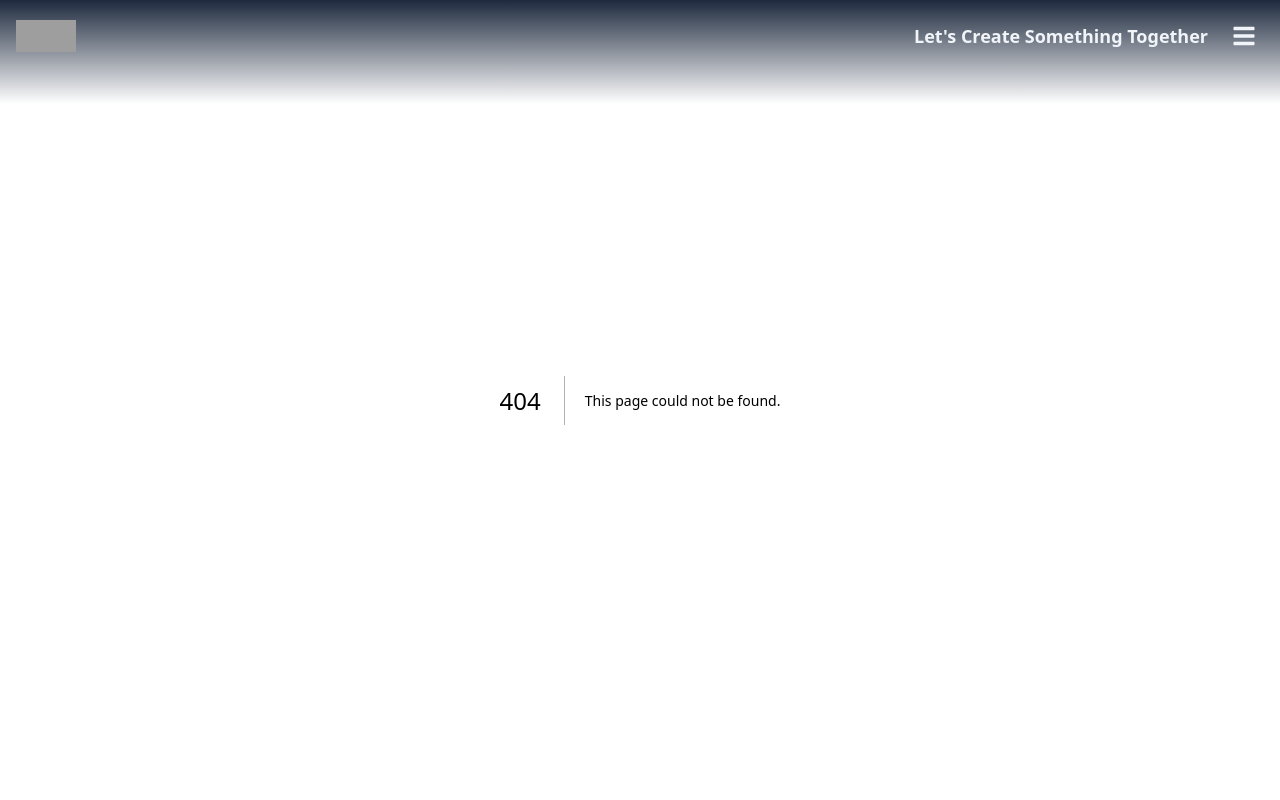
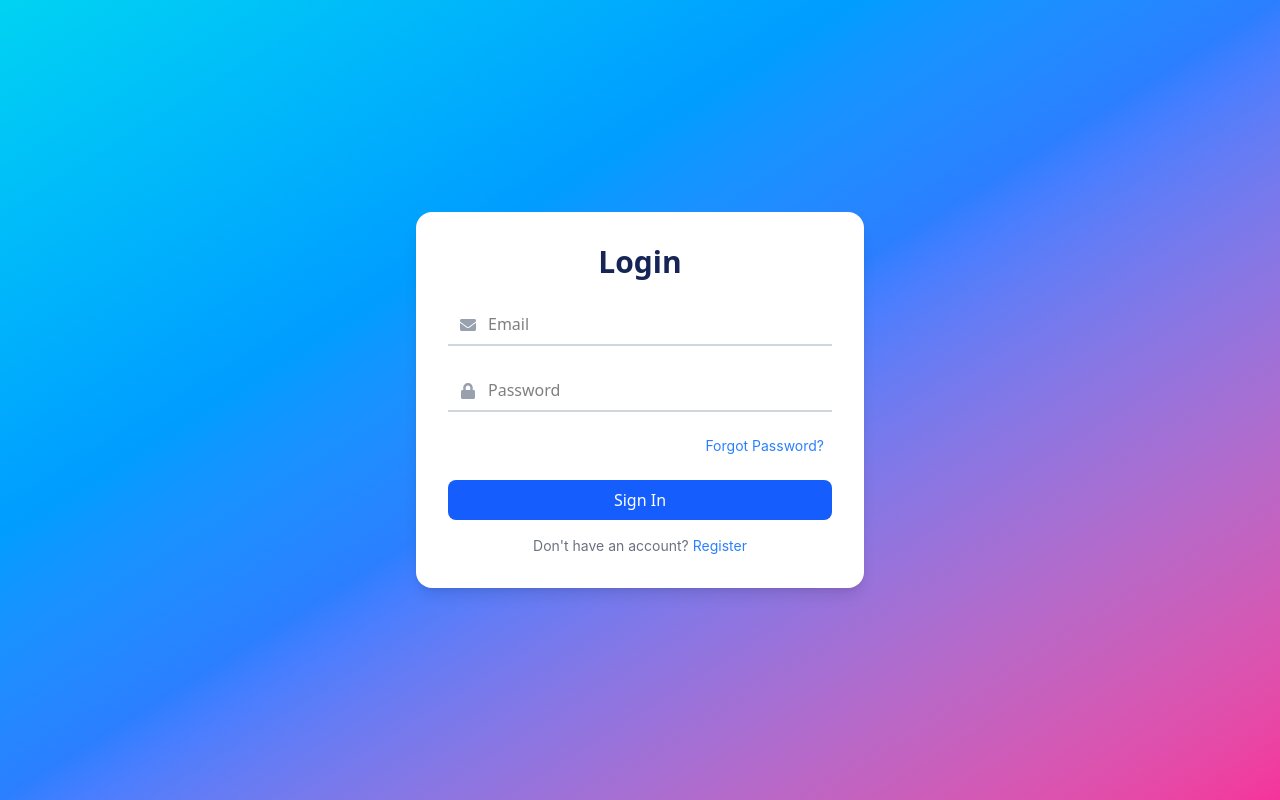
Before and after one commit to infinitepixel-dev/InfinitePixel-Main, a Next.js app: page /dashboard/login in a window 1280 px wide. Before the commit this address had no page. Shown: the top 800 px of the page. Built offline with nearby package versions, Linux system fonts and the light colour scheme; no server answers; grey boxes are pictures that could not be loaded; what tailwindcss-motion would draw is missing.

Commit message:
added logic to allow login to work with firebase

```diff
--- a/package.json
+++ b/package.json
@@ -12,6 +12,7 @@
     "@fortawesome/fontawesome-svg-core": "^6.6.0",
     "@fortawesome/free-brands-svg-icons": "^6.6.0",
     "@fortawesome/react-fontawesome": "^0.2.2",
+    "firebase": "^11.6.1",
     "gsap": "^3.12.7",
     "next": "15.3.1",
     "prop-types": "^15.8.1",
--- a/src/app/components/Navbar.jsx
+++ b/src/app/components/Navbar.jsx
@@ -7,9 +7,6 @@ import gsap from "gsap"
 
 // Icons
 import { FaBars, FaTimes } from "react-icons/fa"
-
-// Logos
-// import ReactLogo from "images/logo.svg";
 
 const Navbar = () => {
   const router = useRouter()
@@ -133,7 +130,7 @@ const Navbar = () => {
             className="p-0 m-0 bg-transparent border-none focus:outline-none"
             aria-label="Navigate to home"
           >
-            <img src="images/logo.svg" alt="React Logo" className="h-8 w-15" />
+            <img src="/images/logo.svg" alt="React Logo" className="h-8 w-15" />
           </button>
         </div>
 
--- /dev/null
+++ b/src/app/components/RootClientLayout.jsx
@@ -0,0 +1,24 @@
+// app/RootClientLayout.jsx
+"use client"
+
+import PropTypes from "prop-types"
+import { usePathname } from "next/navigation"
+import Navbar from "@components/Navbar"
+import Footer from "@components/Footer"
+
+export default function RootClientLayout({ children }) {
+  const pathname = usePathname()
+  const isDashboardRoute = pathname?.startsWith("/dashboard")
+
+  return (
+    <>
+      {!isDashboardRoute && <Navbar />}
+      <main>{children}</main>
+      {!isDashboardRoute && <Footer />}
+    </>
+  )
+}
+
+RootClientLayout.propTypes = {
+  children: PropTypes.node.isRequired,
+}
--- /dev/null
+++ b/src/app/dashboard/login/LoginPage.jsx
@@ -0,0 +1,95 @@
+"use client"
+import React, { useState } from "react"
+import { FaEnvelope, FaLock } from "react-icons/fa"
+import { signInWithEmailAndPassword } from "firebase/auth"
+import { auth } from "@/lib/firebaseClient" // Adjust if needed
+
+export default function LoginPage() {
+  const [email, setEmail] = useState("")
+  const [password, setPassword] = useState("")
+  const [errorMessage, setErrorMessage] = useState("")
+
+  const handleLoginSubmit = async (event) => {
+    event.preventDefault()
+    setErrorMessage("")
+
+    try {
+      await signInWithEmailAndPassword(auth, email, password)
+      console.log("User logged in successfully")
+      // Optionally redirect the user here
+    } catch (error) {
+      setErrorMessage(error.message)
+    }
+  }
+
+  return (
+    <div className="grid w-full h-screen bg-gradient-to-br from-cyan-400 via-blue-500 to-pink-500 place-items-center">
+      <div className="w-full max-w-md col-span-4 p-8 bg-white shadow-lg rounded-2xl">
+        <h1 className="mb-6 text-3xl font-bold text-center text-blue-950">
+          Login
+        </h1>
+
+        <form onSubmit={handleLoginSubmit} className="space-y-6">
+          {/* Email Field */}
+          <div className="relative">
+            <FaEnvelope className="absolute text-gray-400 transform -translate-y-1/2 top-1/2 left-3" />
+            <input
+              type="email"
+              placeholder="Email"
+              value={email}
+              onChange={(event) => setEmail(event.target.value)}
+              className="w-full py-2 pl-10 pr-4 transition-colors border-0 border-b-2 border-gray-300 focus:outline-none focus:border-blue-500"
+              required
+            />
+          </div>
+
+          {/* Password Field */}
+          <div className="relative">
+            <FaLock className="absolute text-gray-400 transform -translate-y-1/2 top-1/2 left-3" />
+            <input
+              type="password"
+              placeholder="Password"
+              value={password}
+              onChange={(event) => setPassword(event.target.value)}
+              className="w-full py-2 pl-10 pr-4 transition-colors border-0 border-b-2 border-gray-300 focus:outline-none focus:border-blue-500"
+              required
+            />
+          </div>
+
+          {/* Error Message */}
+          {errorMessage && (
+            <p className="text-sm text-red-500">{errorMessage}</p>
+          )}
+
+          {/* Forgot Password */}
+          <p className="pr-2 mt-1 text-sm text-right text-gray-500">
+            <a
+              href="/forgot-password"
+              className="text-blue-500 hover:underline"
+            >
+              Forgot Password?
+            </a>
+          </p>
+
+          {/* Submit Button */}
+          <button
+            type="submit"
+            className="w-full py-2 text-white transition bg-blue-600 rounded-lg hover:bg-blue-700"
+          >
+            Sign In
+          </button>
+        </form>
+
+        {/* Register Prompt */}
+        <div className="flex items-center justify-center mt-4">
+          <p className="text-sm text-gray-500">
+            Don&apos;t have an account?{" "}
+            <a href="/register" className="text-blue-500 hover:underline">
+              Register
+            </a>
+          </p>
+        </div>
+      </div>
+    </div>
+  )
+}
--- /dev/null
+++ b/src/app/dashboard/login/page.js
@@ -0,0 +1,6 @@
+"use client"
+import LoginPage from "./LoginPage"
+
+export default function Login() {
+  return <LoginPage />
+}
--- a/src/app/layout.js
+++ b/src/app/layout.js
@@ -1,9 +1,7 @@
+// app/layout.js (server component)
 import { Geist, Geist_Mono } from "next/font/google"
-import "./globals.css" // Your global Tailwind CSS or custom styles
-
-import PropTypes from "prop-types"
-import Navbar from "@components/Navbar" // Assuming you move Navbar to /src/app/components/Nav.jsx
-import Footer from "@components/Footer" // Same for Footer
+import "./globals.css"
+import RootClientLayout from "@components/RootClientLayout" // client wrapper component
 
 const geistSans = Geist({
   variable: "--font-geist-sans",
@@ -69,14 +67,8 @@ export default function RootLayout({ children }) {
       <body
         className={`${geistSans.variable} ${geistMono.variable} antialiased`}
       >
-        <Navbar />
-        <main>{children}</main>
-        <Footer />
+        <RootClientLayout>{children}</RootClientLayout>
       </body>
     </html>
   )
 }
-
-RootLayout.propTypes = {
-  children: PropTypes.node.isRequired,
-}
--- /dev/null
+++ b/src/lib/firebaseClient.js
@@ -0,0 +1,17 @@
+import { initializeApp, getApps } from "firebase/app"
+import { getAuth } from "firebase/auth"
+
+const firebaseConfig = {
+  apiKey: process.env.NEXT_PUBLIC_FIREBASE_API_KEY,
+  authDomain: process.env.NEXT_PUBLIC_FIREBASE_AUTH_DOMAIN,
+  projectId: process.env.NEXT_PUBLIC_FIREBASE_PROJECT_ID,
+  storageBucket: process.env.NEXT_PUBLIC_FIREBASE_STORAGE_BUCKET,
+  messagingSenderId: process.env.NEXT_PUBLIC_FIREBASE_MESSAGING_SENDER_ID,
+  appId: process.env.NEXT_PUBLIC_FIREBASE_APP_ID,
+  measurementId: process.env.NEXT_PUBLIC_FIREBASE_MEASUREMENT_ID,
+}
+
+const app = getApps().length ? getApps()[0] : initializeApp(firebaseConfig)
+
+// ✅ Only export what you actually need
+export const auth = getAuth(app)
```
Also changed, not shown: 1 other file (tests, documents, lock files or other folders).
